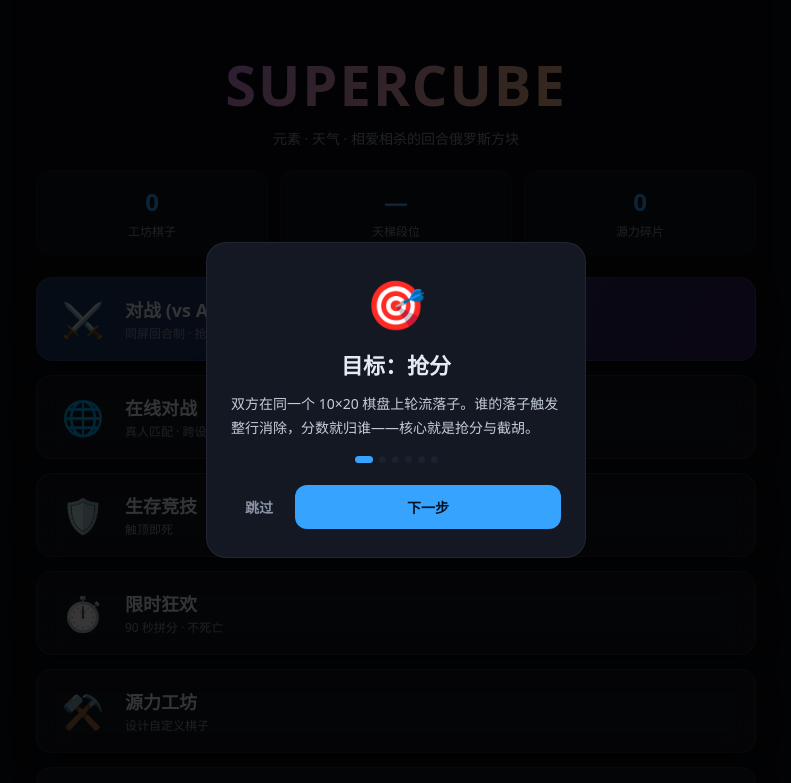
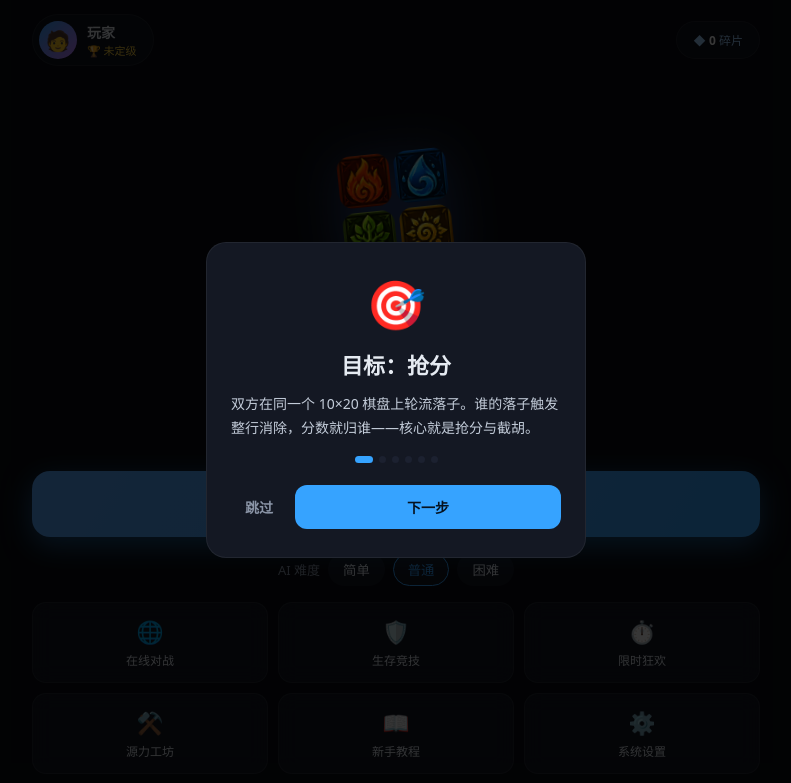
Before and after one commit to Pluto-Li-1990/SuperCube, a website built with Vite: page index.html in a window 1280 px wide. Shown: the top 783 px of the page, without its empty margins (244-1035 px from the left). Built offline with nearby package versions, Linux system fonts and the light colour scheme.

Commit message:
Redesign lobby and workshop palette

```diff
--- a/src/main.ts
+++ b/src/main.ts
@@ -4,7 +4,7 @@ import { Workshop } from "./ui/workshop";
 import { LoadoutScreen } from "./ui/loadout";
 import { SettingsScreen, settings, saveSettings } from "./ui/settings";
 import { OnlineBattle } from "./ui/onlineBattle";
-import { loadElementArt } from "./ui/elementsArt";
+import { ELEMENT_ART_URL, loadElementArt } from "./ui/elementsArt";
 import { Splash } from "./ui/splash";
 import { TutorialOverlay, hasSeenTutorial } from "./ui/tutorial";
 import { TutorialRun } from "./ui/tutorialRun";
@@ -13,7 +13,7 @@ import { TutorialLevel } from "./ui/tutorialLevels";
 import { buildLoadoutBags } from "./core/loadout";
 import { GameMode } from "./core/engine";
 import { AIDifficulty } from "./ai/ai";
-import { PieceDef } from "./core/types";
+import { Element, PieceDef } from "./core/types";
 
 const app = document.getElementById("app")!;
 
@@ -41,45 +41,33 @@ function showLobby(): void {
   const wrap = document.createElement("div");
   wrap.className = "lobby";
   wrap.innerHTML = `
-    <div class="logo-wrap">
+    <div class="lobby-topbar">
+      <div class="lt-profile"><div class="lt-avatar">🧑</div>
+        <div><div class="lt-name">玩家</div><div class="lt-rank">🏆 未定级</div></div></div>
+      <div class="lt-currency">◆ <b>0</b> 碎片</div>
+    </div>
+    <div class="lobby-hero">
+      <div class="hero-cube">
+        <img src="${ELEMENT_ART_URL[Element.Fire]}"><img src="${ELEMENT_ART_URL[Element.Water]}">
+        <img src="${ELEMENT_ART_URL[Element.Wood]}"><img src="${ELEMENT_ART_URL[Element.Life]}">
+      </div>
       <h1 class="logo">SUPER<span>CUBE</span></h1>
-      <p class="tagline">元素 · 天气 · 相爱相杀的回合俄罗斯方块</p>
+      <p class="tagline">元素 · 天气 · 相爱相杀</p>
     </div>
-    <div class="lobby-stats">
-      <div><b>${playerBag.length}</b><span>工坊棋子</span></div>
-      <div><b>—</b><span>天梯段位</span></div>
-      <div><b>0</b><span>源力碎片</span></div>
-    </div>
-    <div class="lobby-menu">
-      <button class="menu-card pvp" id="m-pvp">
-        <span class="mc-icon">⚔️</span><span class="mc-title">对战 (vs AI)</span>
-        <span class="mc-sub">同屏回合制 · 抢分截胡</span></button>
-      <button class="menu-card" id="m-online">
-        <span class="mc-icon">🌐</span><span class="mc-title">在线对战</span>
-        <span class="mc-sub">真人匹配 · 跨设备</span></button>
-      <button class="menu-card" id="m-survival">
-        <span class="mc-icon">🛡️</span><span class="mc-title">生存竞技</span>
-        <span class="mc-sub">触顶即死</span></button>
-      <button class="menu-card" id="m-timeattack">
-        <span class="mc-icon">⏱️</span><span class="mc-title">限时狂欢</span>
-        <span class="mc-sub">90 秒拼分 · 不死亡</span></button>
-      <button class="menu-card" id="m-workshop">
-        <span class="mc-icon">⚒️</span><span class="mc-title">源力工坊</span>
-        <span class="mc-sub">设计自定义棋子</span></button>
-      <button class="menu-card" id="m-settings">
-        <span class="mc-icon">⚙️</span><span class="mc-title">系统设置</span>
-        <span class="mc-sub">虚影提示 · 下落速度</span></button>
-      <button class="menu-card" id="m-tutorial">
-        <span class="mc-icon">📖</span><span class="mc-title">新手教程</span>
-        <span class="mc-sub">玩法 · 元素 · 天气</span></button>
-    </div>
-    <div class="lobby-diff">
-      AI 难度：
+    <button class="play-btn" id="m-pvp"><span class="pb-icon">⚔</span> 开始对战</button>
+    <div class="lobby-diff">AI 难度
       <button data-d="easy">简单</button>
       <button data-d="normal" class="sel">普通</button>
       <button data-d="hard">困难</button>
     </div>
-    <p class="lobby-foot">MVP 原型 · 键盘 ←→↑↓ 空格 / 触屏按钮操作</p>`;
+    <div class="mode-row">
+      <button class="mode-tile" id="m-online"><span>🌐</span>在线对战</button>
+      <button class="mode-tile" id="m-survival"><span>🛡️</span>生存竞技</button>
+      <button class="mode-tile" id="m-timeattack"><span>⏱️</span>限时狂欢</button>
+      <button class="mode-tile" id="m-workshop"><span>⚒️</span>源力工坊</button>
+      <button class="mode-tile" id="m-tutorial"><span>📖</span>新手教程</button>
+      <button class="mode-tile" id="m-settings"><span>⚙️</span>系统设置</button>
+    </div>`;
   app.append(wrap);
 
   document.getElementById("m-pvp")!.onclick = () => startLoadout("shared-turn");
--- a/src/style.css
+++ b/src/style.css
@@ -20,41 +20,34 @@ html, body {
 button { cursor: pointer; font-family: inherit; }
 
 /* ===== 大厅 ===== */
-.lobby { padding: 28px 20px; display: flex; flex-direction: column; gap: 22px; }
-.logo-wrap { text-align: center; margin-top: 18px; }
+.lobby { position: relative; min-height: 100vh; display: flex; flex-direction: column; padding: 14px 16px 26px; gap: 16px; }
 .logo {
   font-size: 56px; font-weight: 900; letter-spacing: 2px; margin: 0;
   background: linear-gradient(135deg, #36a3ff, #c77dff, #ffd23f);
   -webkit-background-clip: text; background-clip: text; -webkit-text-fill-color: transparent;
 }
 .logo span { display: inline; }
-.tagline { color: var(--muted); margin: 6px 0 0; font-size: 14px; }
-.lobby-stats { display: flex; gap: 12px; }
-.lobby-stats > div {
-  flex: 1; background: var(--panel); border-radius: 14px; padding: 14px;
-  text-align: center; display: flex; flex-direction: column;
-}
-.lobby-stats b { font-size: 24px; color: var(--accent); }
-.lobby-stats span { font-size: 12px; color: var(--muted); margin-top: 4px; }
-.lobby-menu { display: flex; flex-direction: column; gap: 14px; }
-.menu-card {
-  display: grid; grid-template-columns: 56px 1fr; grid-template-rows: auto auto;
-  align-items: center; gap: 2px 14px; padding: 18px; border: none; border-radius: 16px;
-  background: var(--panel); color: var(--text); text-align: left;
-  transition: transform .12s, background .12s;
-}
-.menu-card:hover { background: var(--panel2); transform: translateY(-2px); }
-.menu-card.pvp { background: linear-gradient(120deg, #1b3a5c, #2a1c4a); }
-.mc-icon { grid-row: 1 / 3; font-size: 34px; text-align: center; }
-.mc-title { font-size: 18px; font-weight: 700; }
-.mc-sub { font-size: 12px; color: var(--muted); }
-.lobby-diff { color: var(--muted); font-size: 14px; display: flex; align-items: center; gap: 8px; }
-.lobby-diff button {
-  background: var(--panel); border: 1px solid transparent; color: var(--text);
-  padding: 6px 14px; border-radius: 20px;
-}
+.lobby-topbar { display: flex; align-items: center; justify-content: space-between; }
+.lt-profile { display: flex; align-items: center; gap: 10px; background: rgba(20,24,35,.6); backdrop-filter: blur(10px); border:1px solid rgba(255,255,255,.07); border-radius: 999px; padding: 6px 16px 6px 6px; }
+.lt-avatar { width: 38px; height: 38px; border-radius: 50%; background: linear-gradient(135deg,#36a3ff,#c77dff); display:flex; align-items:center; justify-content:center; font-size: 20px; }
+.lt-name { font-weight: 700; font-size: 14px; } .lt-rank { font-size: 11px; color: #ffd23f; }
+.lt-currency { background: rgba(20,24,35,.6); backdrop-filter: blur(10px); border:1px solid rgba(255,255,255,.07); border-radius: 999px; padding: 9px 16px; font-size: 12px; color:#9fd0ff; } .lt-currency b { color:#fff; }
+.lobby-hero { flex: 1; display: flex; flex-direction: column; align-items: center; justify-content: center; gap: 8px; text-align: center; }
+.hero-cube { display: grid; grid-template-columns: repeat(2, 52px); grid-template-rows: repeat(2, 52px); gap: 5px; transform: rotate(-6deg); filter: drop-shadow(0 8px 26px rgba(86,140,255,.45)); animation: heroFloat 4s ease-in-out infinite; }
+.hero-cube img { width: 52px; height: 52px; border-radius: 13px; }
+@keyframes heroFloat { 50% { transform: rotate(-6deg) translateY(-9px); } }
+.lobby .logo { font-size: 46px; margin: 10px 0 0; background-size: 200% auto; animation: logoShine 6s ease infinite; }
+.lobby .tagline { color: var(--muted); font-size: 13px; margin: 0; }
+.play-btn { display: flex; align-items: center; justify-content: center; gap: 10px; width: 100%; padding: 18px; border: none; border-radius: 18px; font-size: 20px; font-weight: 800; color: #06121f; background: linear-gradient(120deg,#5aa8ff,#36a3ff); box-shadow: 0 8px 28px rgba(54,163,255,.5); position: relative; overflow: hidden; transition: transform .12s; }
+.play-btn::after { content:""; position:absolute; inset:0; background: linear-gradient(120deg, transparent, rgba(255,255,255,.35), transparent); transform: translateX(-120%); animation: playShine 3s ease infinite; }
+@keyframes playShine { 60%,100% { transform: translateX(120%); } }
+.play-btn:active { transform: scale(.97); } .pb-icon { font-size: 22px; }
+.lobby-diff { display:flex; align-items:center; justify-content:center; gap:8px; color:var(--muted); font-size:13px; }
+.lobby-diff button { background: rgba(28,33,48,.6); border:1px solid transparent; color:var(--text); padding:6px 14px; border-radius:999px; }
 .lobby-diff button.sel { border-color: var(--accent); color: var(--accent); }
-.lobby-foot { text-align: center; color: var(--muted); font-size: 12px; }
+.mode-row { display: grid; grid-template-columns: repeat(3, 1fr); gap: 10px; }
+.mode-tile { display:flex; flex-direction:column; align-items:center; gap:5px; padding:13px 6px; border-radius:14px; background: rgba(28,33,48,.55); backdrop-filter: blur(10px); border:1px solid rgba(255,255,255,.07); color:var(--text); font-size:12px; }
+.mode-tile span { font-size:22px; } .mode-tile:active { transform: scale(.96); }
 
 /* ===== 对战 ===== */
 .battle-wrap { display: flex; flex-direction: column; min-height: 100vh; padding: 10px; gap: 10px; }
@@ -299,12 +292,6 @@ button { cursor: pointer; font-family: inherit; }
 .splash-tagline { color: #8b95a7; font-size: 13px; opacity: 0; animation: splashTitleIn .7s ease 1s forwards; }
 @keyframes splashTitleIn { from{opacity:0;transform:translateY(12px)} to{opacity:1;transform:none} }
 /* 大厅现代化 */
-.lobby { position: relative; }
 .lobby::before { content:""; position: fixed; inset:-20%; z-index:-1; background: conic-gradient(from 0deg at 30% 20%, #16203e, #1a1230, #102030, #16203e); filter: blur(60px); opacity:.55; animation: bgspin 20s linear infinite; }
 @keyframes bgspin { to { transform: rotate(360deg); } }
-.menu-card { background: rgba(28,33,48,.55) !important; backdrop-filter: blur(12px); -webkit-backdrop-filter: blur(12px); border: 1px solid rgba(255,255,255,.08); box-shadow: 0 6px 24px rgba(0,0,0,.3); }
-.menu-card:hover, .menu-card:active { transform: translateY(-3px) scale(1.01); border-color: rgba(90,168,255,.5); box-shadow: 0 10px 30px rgba(54,163,255,.2); }
-.menu-card.pvp { background: linear-gradient(120deg, rgba(40,90,160,.6), rgba(80,40,140,.6)) !important; }
-.logo { background-size: 200% auto; animation: logoShine 6s ease infinite; }
 @keyframes logoShine { 50% { background-position: 100% center; } }
-.lobby-stats > div { background: rgba(20,24,35,.6); backdrop-filter: blur(8px); border:1px solid rgba(255,255,255,.05); }
--- a/src/ui/workshop.ts
+++ b/src/ui/workshop.ts
@@ -1,7 +1,7 @@
 import { Element, ELEMENT_NAMES, PLAYABLE_ELEMENTS, PieceCellDef, PieceDef } from "../core/types";
 import { validateCustomPiece, makeCustomPiece, normalizePiece } from "../core/pieces";
 import { ELEMENT_DESC } from "../core/elementInfo";
-import { ELEMENT_COLORS } from "./colors";
+import { ELEMENT_ART_URL } from "./elementsArt";
 import { drawCellBlock } from "./render";
 
 const MAX_SHELF = 9;
@@ -82,9 +82,10 @@ export class Workshop {
     for (const el of PLAYABLE_ELEMENTS) {
       const swatch = document.createElement("button");
       swatch.className = "ws-swatch";
-      swatch.style.background = ELEMENT_COLORS[el];
+      swatch.style.backgroundImage = "url(" + ELEMENT_ART_URL[el] + ")";
+      swatch.style.backgroundSize = "cover";
       swatch.title = ELEMENT_NAMES[el];
-      swatch.textContent = ELEMENT_NAMES[el][0];
+      swatch.textContent = "";
       swatch.onclick = () => {
         this.selected = el;
         this.refreshSwatches(pal);
```
